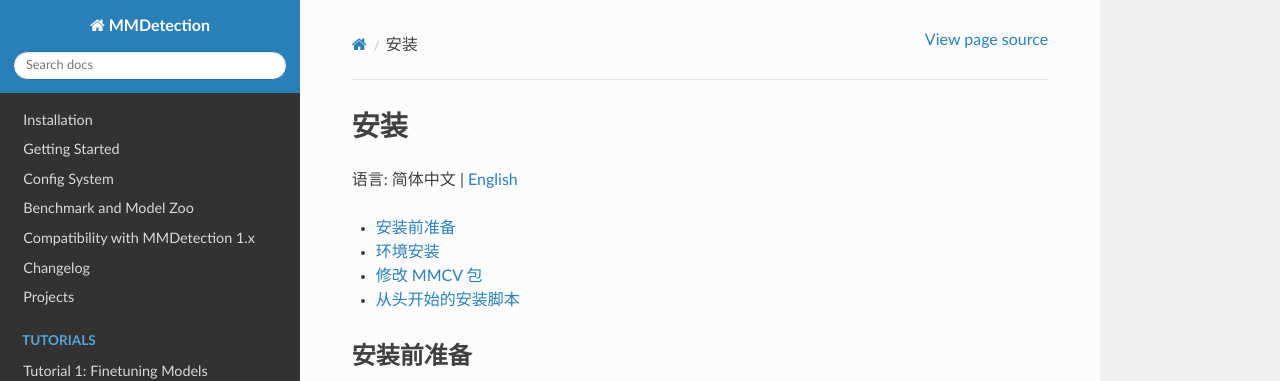
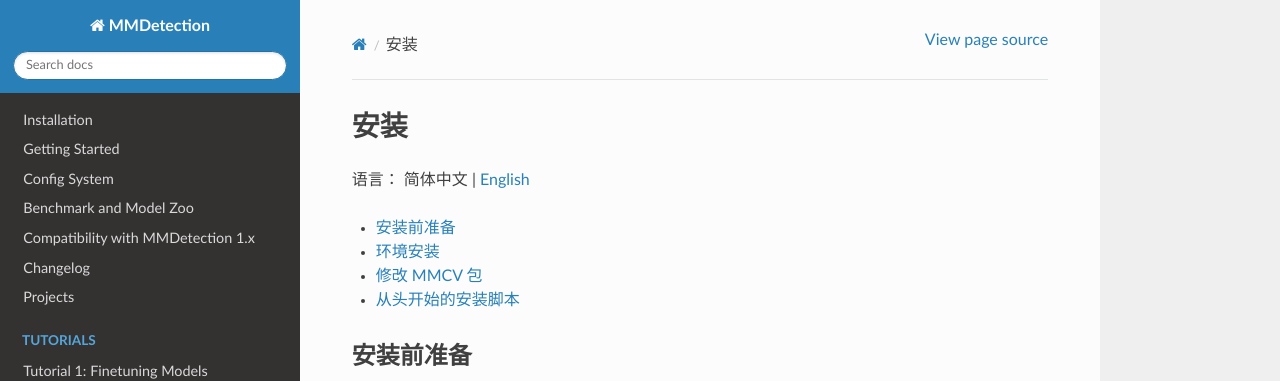
Before and after one commit to yuantn/MI-AOD, a Sphinx documentation site: the page built from docs/installation_cn.md, in a window 1280 px wide and 900 px high. Shown: the top 381 px of the window. Built offline with Sphinx 7.4.7 and the Read the Docs theme 2.0.0, drawn with Linux system fonts in a browser that asks for light colours; part of the change alters nothing that is shown.

```diff
--- a/docs/installation_cn.md
+++ b/docs/installation_cn.md
@@ -1,6 +1,6 @@
 # 安装
 
-语言: 简体中文 | [English](installation.md)
+语言： 简体中文 | [English](installation.md)
 
 <!-- TOC -->
 
```
